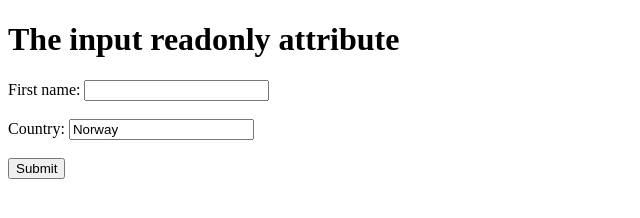
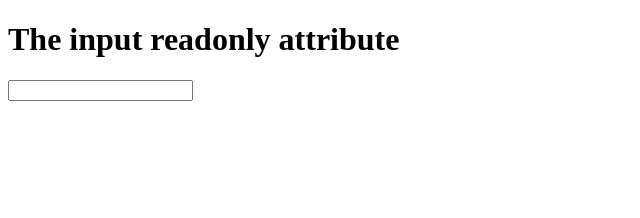
Before and after one commit to ItsJuice/itsjuice.github.io, a plain HTML site: page index.html in a window 1280 px wide. Shown: the whole page, without its empty margins (0-640 px from the left). Drawn offline with Linux system fonts and the light colour scheme.

Commit message:
Update index.html

```diff
--- a/index.html
+++ b/index.html
@@ -5,14 +5,6 @@
 <body>
 
 <h1>The input readonly attribute</h1>
-
-<form action="/action_page.php">
-  <label for="fname">First name:</label>
-  <input type="text" id="fname" name="fname"><br><br>
-  <label for="country">Country:</label>
-  <input type="text" id="country" name="country" value="Norway" readonly><br><br>
-  <input type="submit" value="Submit">
-</form>
-
-</body>
+<input type="text" inputmode="none" />
+  </body>
 </html>
```
